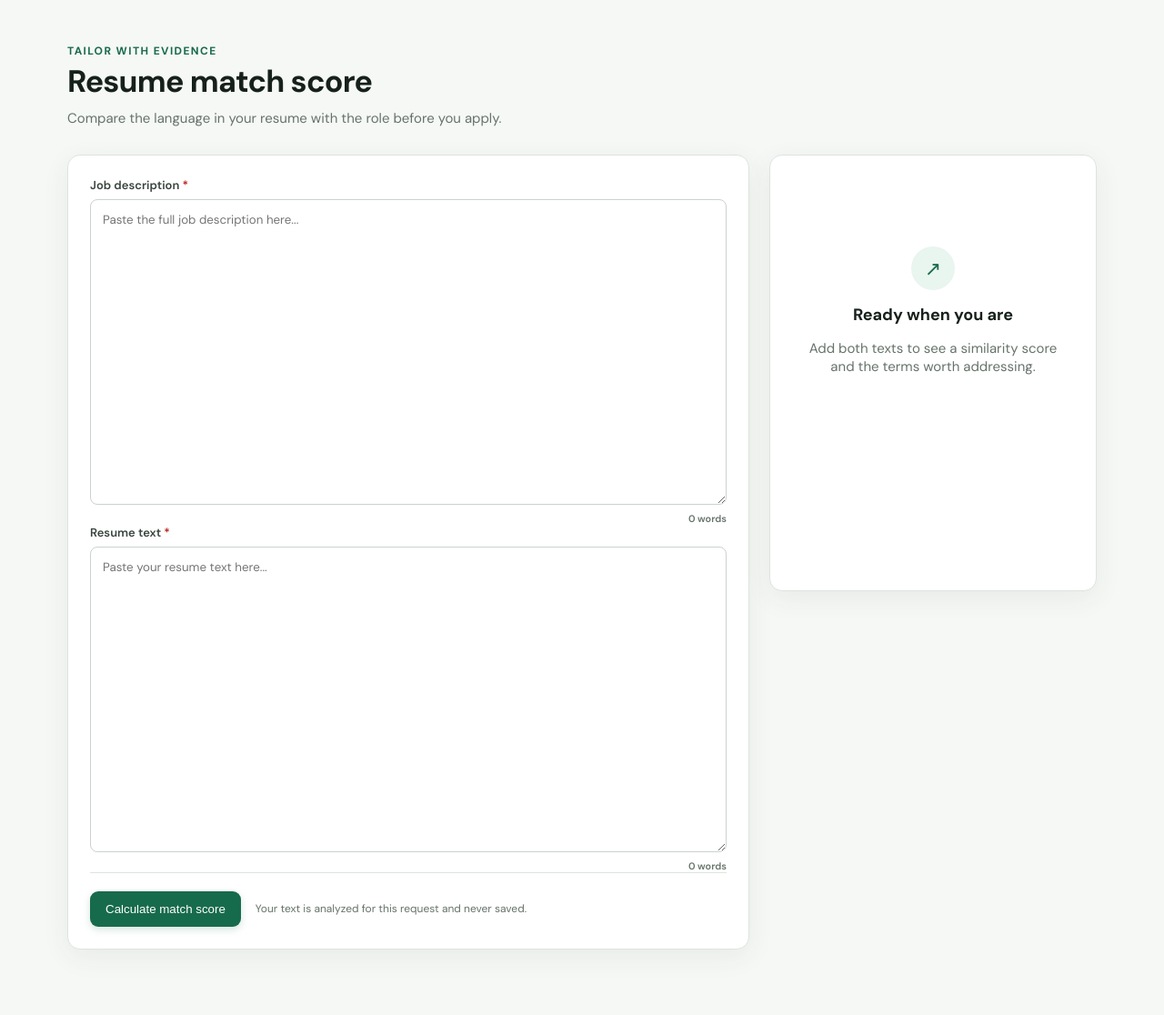
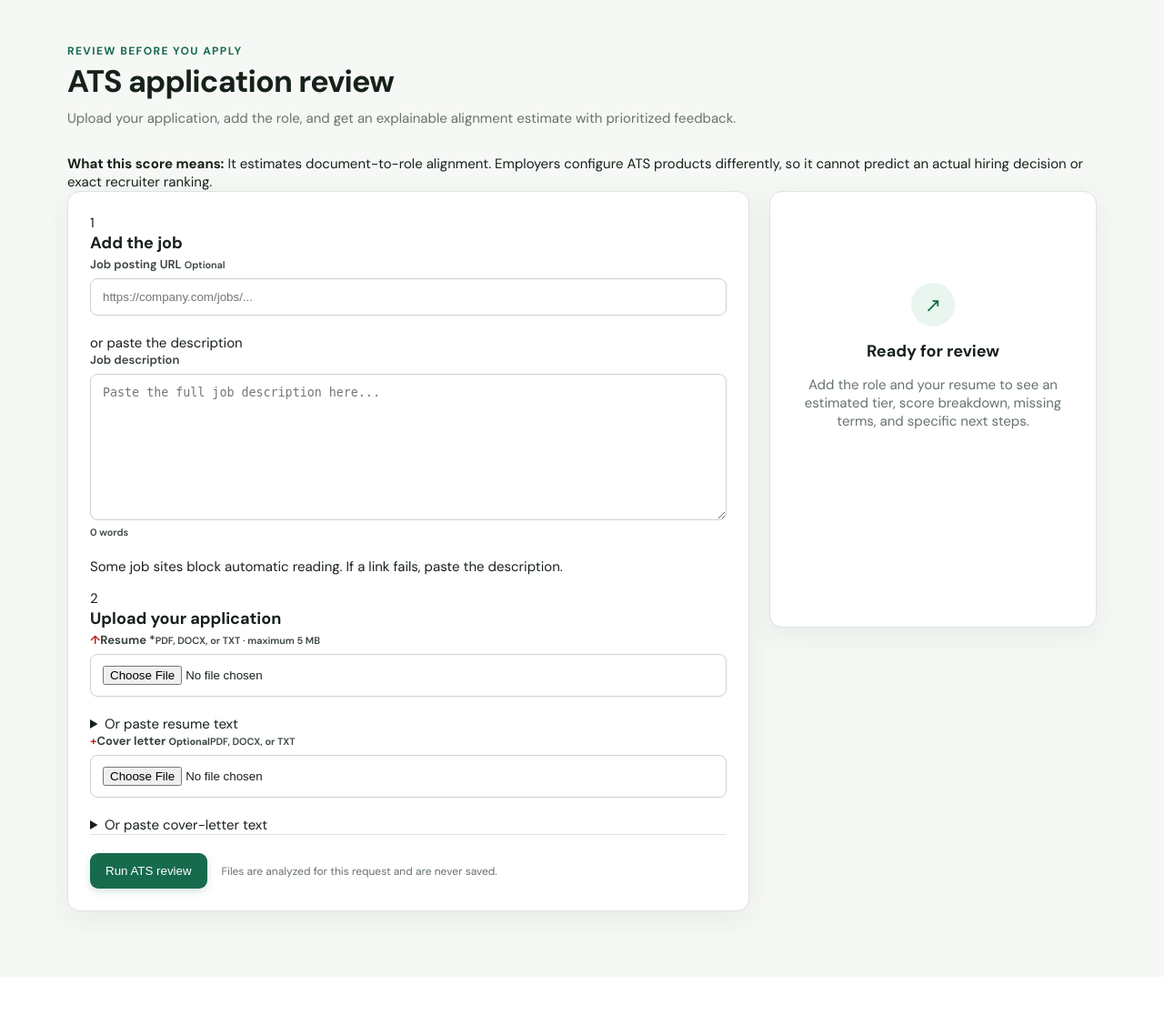
Before and after one commit to Kindeya03/job-tracker-matcher, a Flask app: page /matcher in a window 1280 px wide. Shown: the part 72-1188 px from the top of the page at 91% size. After the commit the page ends 1096 px from the top, so only its background shows below. Run offline with Flask 3, Linux system fonts and the light colour scheme.

Commit message:
feat: add pre-submission ATS review interface

```diff
--- a/job_tracker/templates/matcher.html
+++ b/job_tracker/templates/matcher.html
@@ -1,5 +1,12 @@
-{% extends "base.html" %}{% block title %}Match score · JobMatch{% endblock %}{% block content %}
-<section class="page-heading"><div><p class="eyebrow">Tailor with evidence</p><h1>Resume match score</h1><p>Compare the language in your resume with the role before you apply.</p></div></section>
-<section class="matcher-layout"><form id="match-form" class="panel matcher-form"><div class="matcher-field"><label>Job description <span>*</span><textarea name="job_description" rows="15" placeholder="Paste the full job description here..." required></textarea><small id="jd-count">0 words</small></div><div class="matcher-field"><label>Resume text <span>*</span><textarea name="resume" rows="15" placeholder="Paste your resume text here..." required></textarea><small id="resume-count">0 words</small></div><div class="match-action"><button class="button" type="submit">Calculate match score</button><p>Your text is analyzed for this request and never saved.</p></div></form>
-<aside id="results" class="panel result-card" aria-live="polite"><div class="result-placeholder"><span>↗</span><h2>Ready when you are</h2><p>Add both texts to see a similarity score and the terms worth addressing.</p></div></aside></section>
+{% extends "base.html" %}{% block title %}ATS review · JobMatch{% endblock %}{% block content %}
+<section class="page-heading"><div><p class="eyebrow">Review before you apply</p><h1>ATS application review</h1><p>Upload your application, add the role, and get an explainable alignment estimate with prioritized feedback.</p></div></section>
+<div class="notice"><strong>What this score means:</strong> It estimates document-to-role alignment. Employers configure ATS products differently, so it cannot predict an actual hiring decision or exact recruiter ranking.</div>
+<section class="matcher-layout">
+<form id="match-form" class="panel matcher-form" enctype="multipart/form-data">
+  <div class="input-section"><div class="section-number">1</div><div class="section-body"><h2>Add the job</h2><label>Job posting URL <small>Optional</small><input type="url" name="job_url" placeholder="https://company.com/jobs/..."></label><div class="or-divider"><span>or paste the description</span></div><label>Job description<textarea name="job_description" rows="9" placeholder="Paste the full job description here..."></textarea><small class="word-count" id="jd-count">0 words</small></label><p class="field-help">Some job sites block automatic reading. If a link fails, paste the description.</p></div></div>
+  <div class="input-section"><div class="section-number">2</div><div class="section-body"><h2>Upload your application</h2><label class="upload-box"><span class="upload-icon">↑</span><strong>Resume <span>*</span></strong><small>PDF, DOCX, or TXT · maximum 5 MB</small><input type="file" name="resume_file" accept=".pdf,.docx,.txt"></label><details><summary>Or paste resume text</summary><label><textarea name="resume" rows="8" placeholder="Paste your resume text here..."></textarea><small class="word-count" id="resume-count">0 words</small></label></details><label class="upload-box secondary-upload"><span class="upload-icon">+</span><strong>Cover letter <small>Optional</small></strong><small>PDF, DOCX, or TXT</small><input type="file" name="cover_letter_file" accept=".pdf,.docx,.txt"></label><details><summary>Or paste cover-letter text</summary><label><textarea name="cover_letter" rows="6" placeholder="Paste your cover letter here..."></textarea></label></details></div></div>
+  <div class="match-action"><button class="button" type="submit">Run ATS review</button><p>Files are analyzed for this request and are never saved.</p></div>
+</form>
+<aside id="results" class="panel result-card" aria-live="polite"><div class="result-placeholder"><span>↗</span><h2>Ready for review</h2><p>Add the role and your resume to see an estimated tier, score breakdown, missing terms, and specific next steps.</p></div></aside>
+</section>
 {% endblock %}{% block scripts %}<script src="{{ url_for('static',filename='matcher.js') }}"></script>{% endblock %}
```
